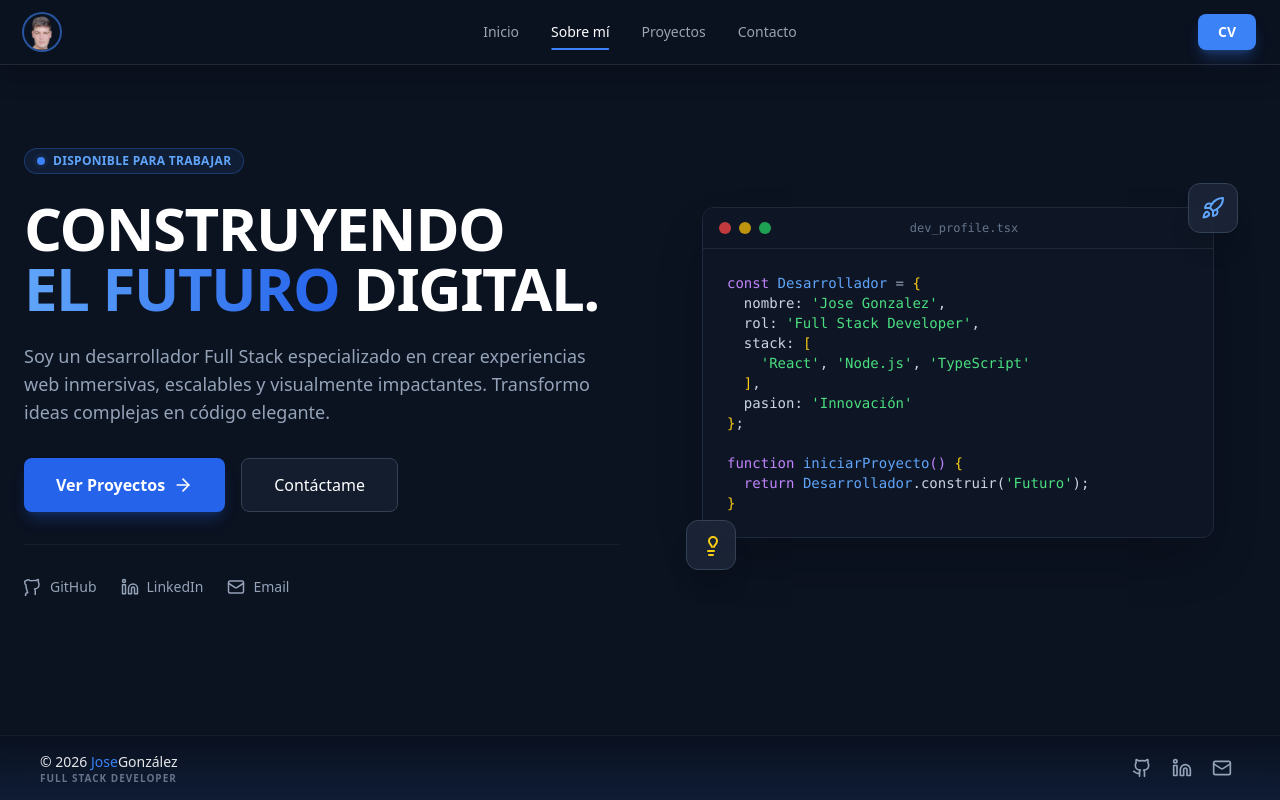
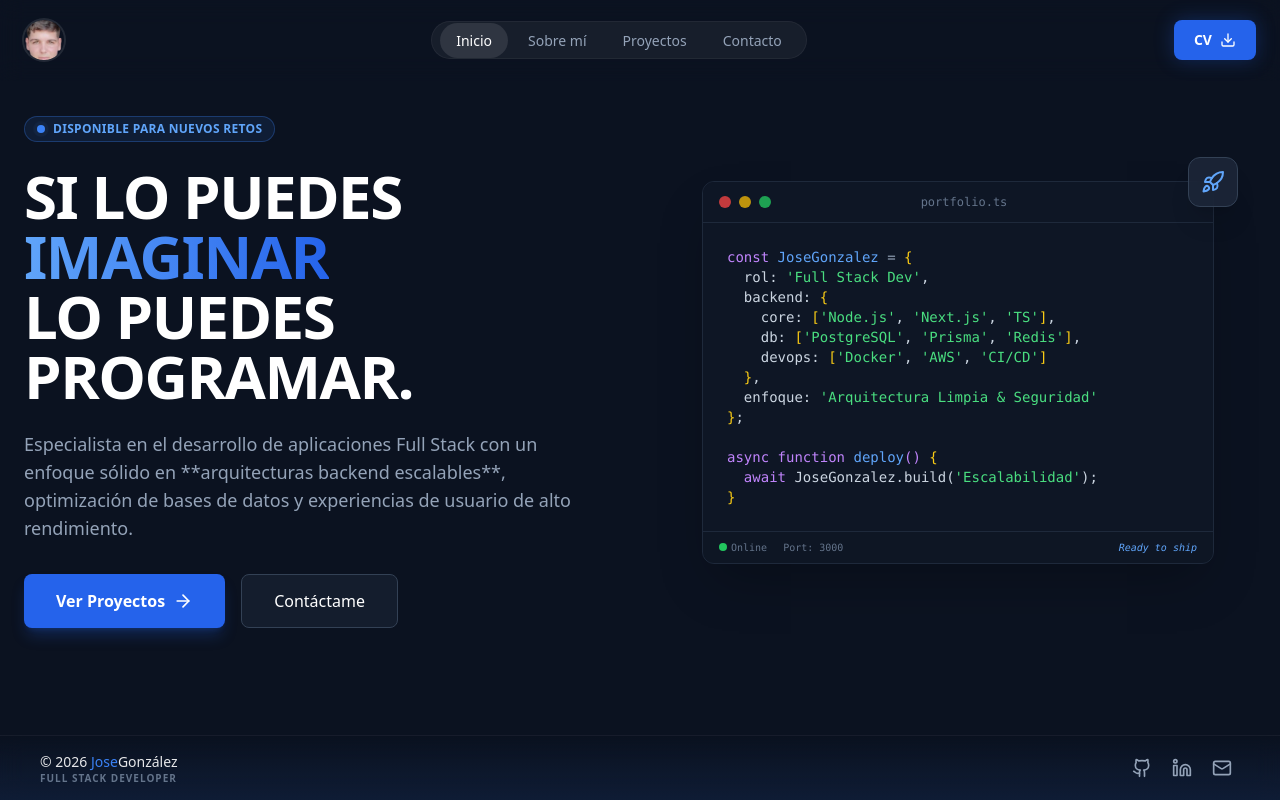
Before and after one commit to jose-gonzalez7/portfolio_2, a React (Vite) app in the folder portfolio/: page / in a window 1280 px wide. Built offline with nearby package versions, Linux system fonts and the light colour scheme.

Commit message:
version 1.0 con hero inicial

```diff
--- a/portfolio/package.json
+++ b/portfolio/package.json
@@ -10,11 +10,13 @@
     "preview": "vite preview"
   },
   "dependencies": {
-    "framer-motion": "^12.23.26",
+    "clsx": "^2.1.1",
+    "framer-motion": "^12.24.0",
     "lucide-react": "^0.562.0",
     "react": "^19.2.0",
     "react-dom": "^19.2.0",
-    "react-router-dom": "^7.11.0"
+    "react-router-dom": "^7.11.0",
+    "tailwind-merge": "^3.4.0"
   },
   "devDependencies": {
     "@eslint/js": "^9.39.1",
--- a/portfolio/src/componentes/layout/Navbar.tsx
+++ b/portfolio/src/componentes/layout/Navbar.tsx
@@ -1,5 +1,6 @@
-import { useState } from "react"
+import { useState, useEffect } from "react"
 import { AnimatePresence, motion } from "framer-motion"
+import { Download, Menu, X } from "lucide-react"
 
 const navLinks = [
   { label: "Inicio", href: "#inicio" },
@@ -10,194 +11,200 @@ const navLinks = [
 
 export function Navbar() {
   const [isOpen, setIsOpen] = useState(false)
+  const [activeSection, setActiveSection] = useState("Inicio")
+  const [scrolled, setScrolled] = useState(false)
+
+  useEffect(() => {
+    const handleScroll = () => {
+      setScrolled(window.scrollY > 20)
+
+      const sections = navLinks.map(link => link.href.substring(1))
+      const current = sections.find(section => {
+        const element = document.getElementById(section)
+        if (element) {
+          const rect = element.getBoundingClientRect()
+          return rect.top <= 100 && rect.bottom >= 100
+        }
+        return false
+      })
+      if (current) {
+        setActiveSection(navLinks.find(link => link.href === `#${current}`)?.label || "Inicio")
+      }
+    }
+
+    window.addEventListener("scroll", handleScroll)
+    return () => window.removeEventListener("scroll", handleScroll)
+  }, [])
 
   return (
     <header
-      className="
-        fixed top-0 left-0 w-full z-50
-        backdrop-blur-lg
-        bg-[#0b1220]/70
-        border-b border-white/10
-        shadow-[0_4px_30px_rgba(0,0,0,0.25)]
-      "
+      // ─────────────────────────────────────────────────────────────
+      // CORRECCIÓN 1: Fondo del Navbar
+      // ─────────────────────────────────────────────────────────────
+      // Antes: Si no hay scroll, era transparente siempre.
+      // Ahora: Usamos una lógica base (oscuro) y sobreescribimos solo en desktop (md:)
+      className={`
+        fixed top-0 left-0 w-full z-50 transition-all duration-300
+        ${scrolled || isOpen // Si hay scroll O el menú está abierto
+          ? "bg-[#0b1220]/90 backdrop-blur-md border-b border-white/5 shadow-lg shadow-black/5"
+          : "bg-[#0b1220]/90 backdrop-blur-md border-b border-white/5 md:bg-transparent md:border-transparent md:shadow-none"
+          // ^ En móvil: fondo oscuro siempre. ^ En PC (md): transparente si no hay scroll.
+        }
+      `}
     >
-      <nav className="relative w-full px-6 h-16 flex items-center">
+      <nav className="max-w-7xl mx-auto px-6 h-20 flex items-center justify-between">
 
-        {/* IZQUIERDA – LOGO */}
-        <div className="flex items-center gap-3 text-white font-semibold">
-                <AnimatePresence mode="wait">
-        {/* Iniciales en móvil */}
-        <motion.div
-          key="avatar-iniciales"
-          initial={{ opacity: 0, scale: 0.85 }}
-          animate={{ opacity: 1, scale: 1 }}
-          exit={{ opacity: 0, scale: 0.85 }}
-          transition={{ duration: 0.25 }}
-          className="
-            grid h-9 w-9 place-items-center
-            rounded-full
-            bg-gradient-to-br from-cyan-400 to-violet-600
-            font-bold text-slate-900 text-sm
-            sm:hidden
-          "
-        >
-          JG
-        </motion.div>
-
-        {/* Imagen en desktop */}
-        <motion.div
-          key="avatar-imagen"
-          initial={{ opacity: 0, scale: 0.95 }}
-          animate={{ opacity: 1, scale: 1 }}
-          exit={{ opacity: 0, scale: 0.95 }}
-          transition={{ duration: 0.3 }}
-          className="
-            relative hidden sm:flex
-            items-center justify-center
-            h-9 w-9
-            overflow-hidden
-            rounded-full
-            ring-2 ring-primary/60
-            bg-[#0b1220]
-          "
-        >
+        {/* ─── IZQUIERDA: LOGO ─── */}
+        <a href="#inicio" className="flex items-center gap-3 group">
+          {/*
+            ─────────────────────────────────────────────────────────────
+            CORRECCIÓN 2: Foto de perfil
+            ─────────────────────────────────────────────────────────────
+            Se añadió 'aspect-square' para asegurar que siempre sea un círculo perfecto.
+            Se añadió 'shrink-0' para que flexbox no intente aplastarla.
+          */}
+          <div className="relative flex shrink-0 items-center justify-center h-10 w-10 aspect-square overflow-hidden rounded-full ring-2 ring-white/10 group-hover:ring-blue-500/50 transition-all duration-300 bg-[#0b1220]">
             <img
               src="/perfil.png"
-            alt="José Antonio González Román"
-            className="
-              h-full w-full
-              object-contain
-              object-center
-              scale-110
-              p-0.5
-            "
+              alt="Logo"
+              // object-cover se encarga de recortar la imagen para que llene el círculo sin deformarse
+              className="h-full w-full object-cover"
               onError={(e) => {
-              const parent = e.currentTarget.parentElement
-              if (parent) {
-                parent.innerHTML = `
-                  <div style="
-                    display:flex;
-                    align-items:center;
-                    justify-content:center;
-                    width:100%;
-                    height:100%;
-                    border-radius:9999px;
-                    background:linear-gradient(135deg,#06b6d4,#7c3aed);
-                    color:#021018;
-                    font-weight:700;
-                    font-size:12px;
-                  ">JG</div>`
+                // Fallback si falla la imagen
+                const target = e.currentTarget as HTMLImageElement;
+                target.style.display = 'none';
+                if (target.parentElement) {
+                    target.parentElement.classList.add('bg-gradient-to-br', 'from-cyan-400', 'to-violet-600');
+                    target.parentElement.innerHTML = '<span class="text-white font-bold text-xs">JG</span>';
                 }
               }}
             />
-        </motion.div>
-      </AnimatePresence>
           </div>
+        </a>
 
-        {/* CENTRO – LINKS (DESKTOP) */}
-        <ul
-          className="
-            absolute left-1/2 top-1/2
-            -translate-x-1/2 -translate-y-1/2
-            hidden md:flex gap-8 text-sm
-          "
-        >
-          {navLinks.map(link => {
-            const isActive = link.label === "Sobre mí"
-
+        {/* ─── CENTRO: LINKS DESKTOP ─── */}
+        <ul className="hidden md:flex items-center gap-1 bg-white/5 px-2 py-1.5 rounded-full border border-white/5 backdrop-blur-sm">
+          {navLinks.map((link) => {
+            const isActive = activeSection === link.label
             return (
-              <li key={link.label} className="relative">
+              <li key={link.label}>
                 <a
                   href={link.href}
-                  className={`transition ${
-                    isActive
-                      ? "text-white"
-                      : "text-text-secondary hover:text-white"
-                  }`}
+                  onClick={() => setActiveSection(link.label)}
+                  className={`
+                    relative px-4 py-2 text-sm font-medium rounded-full transition-colors duration-300
+                    ${isActive ? "text-white" : "text-slate-400 hover:text-white"}
+                  `}
                 >
-                  {link.label}
-                </a>
-
                   {isActive && (
-                  <span
-                    className="
-                      absolute -bottom-2 left-0 w-full h-[2px]
-                      bg-primary rounded-full
-                    "
+                    <motion.span
+                      layoutId="activeSection"
+                      className="absolute inset-0 bg-white/10 rounded-full"
+                      transition={{ type: "spring", stiffness: 300, damping: 30 }}
                     />
                   )}
+                  <span className="relative z-10">{link.label}</span>
+                </a>
               </li>
             )
           })}
         </ul>
 
-        {/* DERECHA – BOTÓN + HAMBURGUESA */}
-        <div className="ml-auto flex items-center gap-4">
-          {/* BOTÓN CV (DESKTOP) */}
+        {/* ─── DERECHA: ACCIONES ─── */}
+        <div className="flex items-center gap-4">
           <a
             href="/cv.pdf"
             download
             className="
-              hidden md:inline-flex
-              bg-primary text-white
-              px-5 py-2 rounded-lg
-              text-sm font-semibold
-              shadow-lg shadow-primary/30
-              hover:shadow-primary/50
-              hover:opacity-90
-              transition
+              hidden md:inline-flex items-center gap-2
+              bg-blue-600 hover:bg-blue-500 text-white
+              px-5 py-2.5 rounded-lg text-sm font-semibold
+              transition-all duration-300 transform hover:scale-105
+              shadow-[0_0_20px_rgba(37,99,235,0.3)]
             "
           >
-          CV
+            <span>CV</span>
+            <Download size={16} />
           </a>
 
-          {/* BOTÓN MENÚ (MOBILE) */}
           <button
             onClick={() => setIsOpen(!isOpen)}
-            className="md:hidden text-white focus:outline-none"
+            className="md:hidden text-slate-300 hover:text-white transition-colors p-2"
             aria-label="Toggle menu"
           >
-            <span className="text-2xl">☰</span>
+            <AnimatePresence mode="wait" initial={false}>
+              {isOpen ? (
+                <motion.div
+                  key="close"
+                  initial={{ rotate: -90, opacity: 0 }}
+                  animate={{ rotate: 0, opacity: 1 }}
+                  exit={{ rotate: 90, opacity: 0 }}
+                >
+                  <X size={28} />
+                </motion.div>
+              ) : (
+                <motion.div
+                  key="open"
+                  initial={{ rotate: 90, opacity: 0 }}
+                  animate={{ rotate: 0, opacity: 1 }}
+                  exit={{ rotate: -90, opacity: 0 }}
+                >
+                  <Menu size={28} />
+                </motion.div>
+              )}
+            </AnimatePresence>
           </button>
         </div>
       </nav>
 
-      {/* MENÚ MOBILE */}
+      {/* ─── MENÚ MÓVIL ─── */}
+      <AnimatePresence>
         {isOpen && (
-        <div className="md:hidden bg-[#0b1220]/95 border-t border-white/10">
-          <ul className="flex flex-col items-center gap-6 py-6">
-            {navLinks.map(link => (
-              <li key={link.label}>
+          <motion.div
+            initial={{ height: 0, opacity: 0 }}
+            animate={{ height: "auto", opacity: 1 }}
+            exit={{ height: 0, opacity: 0 }}
+            transition={{ duration: 0.3, ease: "easeInOut" }}
+            // Aseguramos que el fondo del menú desplegado también sea sólido
+            className="md:hidden overflow-hidden bg-[#0b1220] border-b border-white/10 shadow-xl"
+          >
+            <ul className="flex flex-col items-center gap-6 py-8">
+              {navLinks.map((link, index) => (
+                <motion.li
+                  key={link.label}
+                  initial={{ x: -20, opacity: 0 }}
+                  animate={{ x: 0, opacity: 1 }}
+                  transition={{ delay: 0.1 * index }}
+                >
                   <a
                     href={link.href}
-                  onClick={() => setIsOpen(false)}
-                  className="text-text-secondary hover:text-white text-lg transition"
+                    onClick={() => {
+                      setIsOpen(false)
+                      setActiveSection(link.label)
+                    }}
+                    className={`text-lg font-medium ${activeSection === link.label ? "text-blue-400" : "text-slate-400"}`}
                   >
                     {link.label}
                   </a>
-              </li>
+                </motion.li>
               ))}
-
-            {/* BOTÓN CV (MOBILE) */}
+              <motion.div
+                initial={{ scale: 0.8, opacity: 0 }}
+                animate={{ scale: 1, opacity: 1 }}
+                transition={{ delay: 0.3 }}
+              >
                 <a
                   href="/cv.pdf"
                   download
-              onClick={() => setIsOpen(false)}
-              className="
-                mt-4
-                bg-primary text-white
-                px-6 py-2 rounded-lg
-                font-semibold
-                shadow-lg shadow-primary/30
-                hover:opacity-90
-                transition
-              "
+                  className="flex items-center gap-2 bg-blue-600 hover:bg-blue-700 text-white px-8 py-3 rounded-full mt-4 transition-all shadow-lg shadow-blue-900/20"
                 >
-            CV
+                  Descargar CV <Download size={18} />
                 </a>
+              </motion.div>
             </ul>
-        </div>
+          </motion.div>
         )}
+      </AnimatePresence>
     </header>
   )
 }
--- a/portfolio/src/componentes/secciones/Hero.tsx
+++ b/portfolio/src/componentes/secciones/Hero.tsx
@@ -4,7 +4,6 @@ export function Hero() {
   return (
     <section
       id="inicio"
-      // pb-32 asegura que el contenido no choque con el footer fixed
       className="relative flex min-h-[calc(100vh-4rem)] items-center pt-10 pb-32 lg:pb-40 overflow-hidden"
     >
 
@@ -24,19 +23,19 @@ export function Hero() {
               <span className="animate-ping absolute inline-flex h-full w-full rounded-full bg-blue-400 opacity-75"></span>
               <span className="relative inline-flex rounded-full h-2 w-2 bg-blue-500"></span>
             </span>
-            Disponible para trabajar
+            Disponible para nuevos retos
           </span>
 
           <h1 className="text-4xl sm:text-5xl md:text-6xl font-extrabold tracking-tight leading-[1.1] text-white">
-            CONSTRUYENDO <br />
+            SI LO PUEDES <br />
             <span className="text-transparent bg-clip-text bg-gradient-to-r from-blue-400 to-blue-600">
-              EL FUTURO
+              IMAGINAR <br />
             </span>{' '}
-            DIGITAL.
+            LO PUEDES PROGRAMAR.
           </h1>
 
           <p className="text-slate-400 max-w-xl mx-auto lg:mx-0 text-base sm:text-lg leading-relaxed">
-            Soy un desarrollador Full Stack especializado en crear experiencias web inmersivas, escalables y visualmente impactantes. Transformo ideas complejas en código elegante.
+            Especialista en el desarrollo de aplicaciones Full Stack con un enfoque sólido en **arquitecturas backend escalables**, optimización de bases de datos y experiencias de usuario de alto rendimiento.
           </p>
 
           <div className="flex flex-col sm:flex-row gap-4 pt-2 justify-center lg:justify-start">
@@ -48,22 +47,12 @@ export function Hero() {
               Contáctame
             </a>
           </div>
-
-          <div className="flex items-center justify-center lg:justify-start gap-6 pt-8 mt-2 border-t border-white/5">
-            <SocialLink icon={<GithubIcon />} label="GitHub" href="https://github.com/jose-gonzalez7" />
-            <SocialLink icon={<LinkedinIcon />} label="LinkedIn" href="https://www.linkedin.com/in/jose-antonio-gonz%C3%A1lez-rom%C3%A1n-5a7252317/" />
-            <SocialLink icon={<MailIcon />} label="Email" href="mailto:jgonzalezroman7@gmail.com" />
-          </div>
         </div>
 
-        {/* COLUMNA DERECHA: Código */}
+        {/* COLUMNA DERECHA: Código Backend Pro */}
         <div className="relative w-full max-w-lg mx-auto lg:ml-auto">
-          <div className="absolute -top-6 -right-6 z-20 p-3 bg-slate-800/80 backdrop-blur-md border border-slate-700 rounded-xl shadow-xl hidden sm:block">
+          <div className="absolute -top-6 -right-6 z-20 p-3 bg-slate-800/80 backdrop-blur-md border border-slate-700 rounded-xl shadow-xl hidden sm:block animate-bounce-slow">
             <RocketIcon className="text-blue-400 w-6 h-6" />
-          </div>
-
-          <div className="absolute -bottom-8 -left-4 z-20 p-3 bg-slate-800/80 backdrop-blur-md border border-slate-700 rounded-xl shadow-xl hidden sm:block">
-             <BulbIcon className="text-yellow-400 w-6 h-6" />
           </div>
 
           <div className="relative rounded-xl bg-[#0e1625] border border-slate-800 shadow-2xl overflow-hidden">
@@ -73,27 +62,37 @@ export function Hero() {
                 <div className="w-3 h-3 rounded-full bg-yellow-500/80" />
                 <div className="w-3 h-3 rounded-full bg-green-500/80" />
               </div>
-              <div className="text-xs text-slate-500 font-mono">dev_profile.tsx</div>
+              <div className="text-xs text-slate-500 font-mono">portfolio.ts</div>
               <div className="w-10"></div>
             </div>
 
             <div className="p-6 font-mono text-[13px] sm:text-sm leading-6 text-slate-300 overflow-x-auto">
               <pre>
                 <code>
-                  <span className="text-purple-400">const</span> <span className="text-blue-400">Desarrollador</span> <span className="text-slate-400">=</span> <span className="text-yellow-400">{`{`}</span>{'\n'}
-                  {'  '}nombre: <span className="text-green-400">'Jose Gonzalez'</span>,{'\n'}
-                  {'  '}rol: <span className="text-green-400">'Full Stack Developer'</span>,{'\n'}
-                  {'  '}stack: <span className="text-yellow-400">[</span>{'\n'}
-                  {'    '}<span className="text-green-400">'React'</span>, <span className="text-green-400">'Node.js'</span>, <span className="text-green-400">'TypeScript'</span>{'\n'}
-                  {'  '}<span className="text-yellow-400">]</span>,{'\n'}
-                  {'  '}pasion: <span className="text-green-400">'Innovación'</span>{'\n'}
+                  <span className="text-purple-400">const</span> <span className="text-blue-400">JoseGonzalez</span> <span className="text-slate-400">=</span> <span className="text-yellow-400">{`{`}</span>{'\n'}
+                  {'  '}rol: <span className="text-green-400">'Full Stack Dev'</span>,{'\n'}
+                  {'  '}backend: <span className="text-yellow-400">{`{`}</span>{'\n'}
+                  {'    '}core: <span className="text-yellow-400">[</span><span className="text-green-400">'Node.js'</span>, <span className="text-green-400">'Next.js'</span>, <span className="text-green-400">'TS'</span><span className="text-yellow-400">]</span>,{'\n'}
+                  {'    '}db: <span className="text-yellow-400">[</span><span className="text-green-400">'PostgreSQL'</span>, <span className="text-green-400">'Prisma'</span>, <span className="text-green-400">'Redis'</span><span className="text-yellow-400">]</span>,{'\n'}
+                  {'    '}devops: <span className="text-yellow-400">[</span><span className="text-green-400">'Docker'</span>, <span className="text-green-400">'AWS'</span>, <span className="text-green-400">'CI/CD'</span><span className="text-yellow-400">]</span>{'\n'}
+                  {'  '}<span className="text-yellow-400">{`}`}</span>,{'\n'}
+                  {'  '}enfoque: <span className="text-green-400">'Arquitectura Limpia & Seguridad'</span>{'\n'}
                   <span className="text-yellow-400">{`}`}</span>;{'\n'}
                   {'\n'}
-                  <span className="text-purple-400">function</span> <span className="text-blue-400">iniciarProyecto</span><span className="text-purple-400">()</span> <span className="text-yellow-400">{`{`}</span>{'\n'}
-                  {'  '}<span className="text-purple-400">return</span> <span className="text-blue-400">Desarrollador</span>.construir(<span className="text-green-400">'Futuro'</span>);{'\n'}
+                  <span className="text-purple-400">async function</span> <span className="text-blue-400">deploy</span><span className="text-purple-400">()</span> <span className="text-yellow-400">{`{`}</span>{'\n'}
+                  {'  '}<span className="text-purple-400">await</span> JoseGonzalez.build(<span className="text-green-400">'Escalabilidad'</span>);{'\n'}
                   <span className="text-yellow-400">{`}`}</span>
                 </code>
               </pre>
+            </div>
+
+            {/* Barra inferior de estado (Muy profesional) */}
+            <div className="px-4 py-2 border-t border-slate-800 bg-[#0e1625]/50 flex justify-between items-center">
+               <div className="flex gap-4 text-[10px] text-slate-500 font-mono">
+                  <span className="flex items-center gap-1"><span className="w-2 h-2 rounded-full bg-green-500"></span> Online</span>
+                  <span>Port: 3000</span>
+               </div>
+               <span className="text-[10px] text-blue-400 font-mono italic">Ready to ship</span>
             </div>
           </div>
         </div>
@@ -102,18 +101,16 @@ export function Hero() {
   );
 }
 
-// Iconos y Subcomponentes (mantener igual que el original)
 function SocialLink({ icon, label, href }: { icon: React.ReactNode, label: string, href: string }) {
   return (
-    <a href={href} target="_blank" rel="noopener noreferrer" className="flex items-center gap-2 text-slate-400 hover:text-blue-400 transition-colors text-sm font-medium">
-      {icon}
+    <a href={href} target="_blank" rel="noopener noreferrer" className="flex items-center gap-2 text-slate-400 hover:text-blue-400 transition-colors text-sm font-medium group">
+      <div className="group-hover:scale-110 transition-transform">{icon}</div>
       <span>{label}</span>
     </a>
   );
 }
 
+// Iconos (Mismos del código anterior...)
 const GithubIcon = () => <svg xmlns="http://www.w3.org/2000/svg" width="18" height="18" viewBox="0 0 24 24" fill="none" stroke="currentColor" strokeWidth="2" strokeLinecap="round" strokeLinejoin="round"><path d="M15 22v-4a4.8 4.8 0 0 0-1-3.5c3 0 6-2 6-5.5.08-1.25-.27-2.48-1-3.5.28-1.15.28-2.35 0-3.5 0 0-1 0-3 1.5-2.64-.5-5.36.5-8 0C6 2 5 2 4 3c-1.25.5-2.5 1-3 1.5 0 3 .15 4.5 1.5 4.5.3 1.5 0 2 .5 3.5 0 1 .5 2.5 1 3.5 0 1 .5 2.5 1 3.5-1.5 0-3 1.5-3 3.5 0 1 .5 2 1.5 2 1.5 2 1.5 3.5 1.5 4.5v4"/></svg>;
 const LinkedinIcon = () => <svg xmlns="http://www.w3.org/2000/svg" width="18" height="18" viewBox="0 0 24 24" fill="none" stroke="currentColor" strokeWidth="2" strokeLinecap="round" strokeLinejoin="round"><path d="M16 8a6 6 0 0 1 6 6v7h-4v-7a2 2 0 0 0-2-2 2 2 0 0 0-2 2v7h-4v-7a6 6 0 0 1 6-6z"/><rect width="4" height="12" x="2" y="9"/><circle cx="4" cy="4" r="2"/></svg>;
-const MailIcon = () => <svg xmlns="http://www.w3.org/2000/svg" width="18" height="18" viewBox="0 0 24 24" fill="none" stroke="currentColor" strokeWidth="2" strokeLinecap="round" strokeLinejoin="round"><rect width="20" height="16" x="2" y="4" rx="2"/><path d="m22 7-8.97 5.7a1.94 1.94 0 0 1-2.06 0L2 7"/></svg>;
 const RocketIcon = ({className}: {className?:string}) => <svg xmlns="http://www.w3.org/2000/svg" viewBox="0 0 24 24" fill="none" stroke="currentColor" strokeWidth="2" strokeLinecap="round" strokeLinejoin="round" className={className}><path d="M4.5 16.5c-1.5 1.26-2 5-2 5s3.74-.5 5-2c.71-.84.7-2.13-.09-2.91a2.18 2.18 0 0 0-2.91-.09z"/><path d="m12 15-3-3a22 22 0 0 1 2-3.95A12.88 12.88 0 0 1 22 2c0 2.72-.78 7.5-6 11a22.35 22.35 0 0 1-4 2z"/><path d="M9 12H4s.55-3.03 2-4c1.62-1.08 5 0 5 0"/><path d="M12 15v5s3.03-.55 4-2c1.08-1.62 0-5 0-5"/></svg>;
-const BulbIcon = ({className}: {className?:string}) => <svg xmlns="http://www.w3.org/2000/svg" viewBox="0 0 24 24" fill="none" stroke="currentColor" strokeWidth="2" strokeLinecap="round" strokeLinejoin="round" className={className}><path d="M15 14c.2-1 .7-1.7 1.5-2.5 1-1 1.5-2 1.5-3.5 0-2.2-1.8-4-4-4s-4 1.8-4 4c0 1.5.5 2.5 1.5 3.5.8.8 1.3 1.5 1.5 2.5"/><path d="M9 18h6"/><path d="M10 22h4"/></svg>;
```
Also changed, not shown: 1 other file (tests, documents, lock files or other folders). Lines whose indentation alone changed are shown as unchanged.
